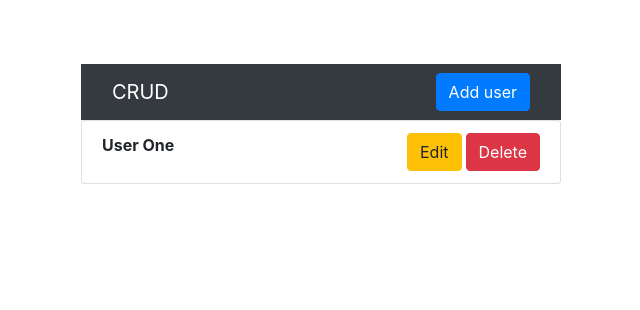
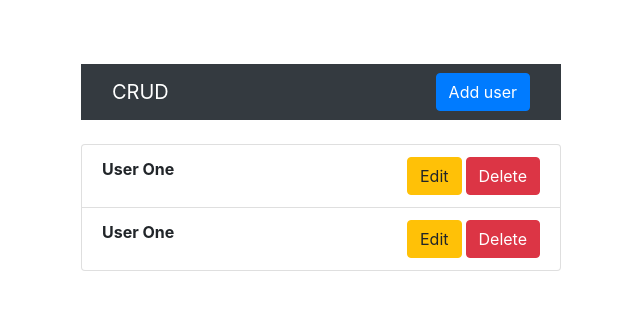
Before and after one commit to shivamvora/crud-react-hooks, a React (Create React App) app: page / in a window 1280 px wide. Shown: the top 310 px of the page, without its empty margins (319-959 px from the left). Built offline with nearby package versions, Linux system fonts and the light colour scheme.

Commit message:
update UserList.js

```diff
--- a/src/components/UserList.js
+++ b/src/components/UserList.js
@@ -5,7 +5,16 @@
 
 const UserList = () => {
     return (
-        <ListGroup>
+        <ListGroup className="mt-4">
+            <ListGroupItem className="d-flex">
+                <strong>User One</strong>
+                <div className="ml-auto">
+                    <Link className="btn btn-warning mr-1" to="/edit/1">Edit</Link>
+                    <Button color="danger" >Delete</Button>
+                </div>
+            </ListGroupItem>
+
+
             <ListGroupItem className="d-flex">
                 <strong>User One</strong>
                 <div className="ml-auto">
```
